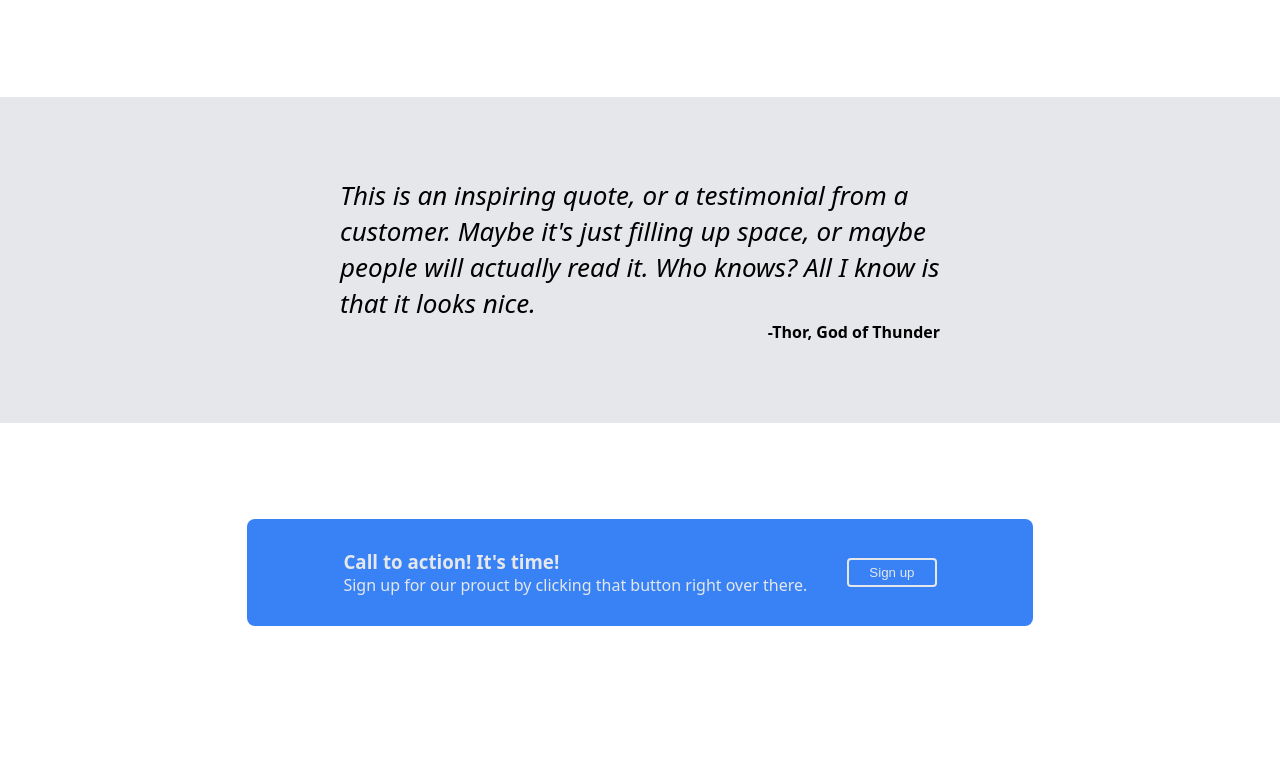
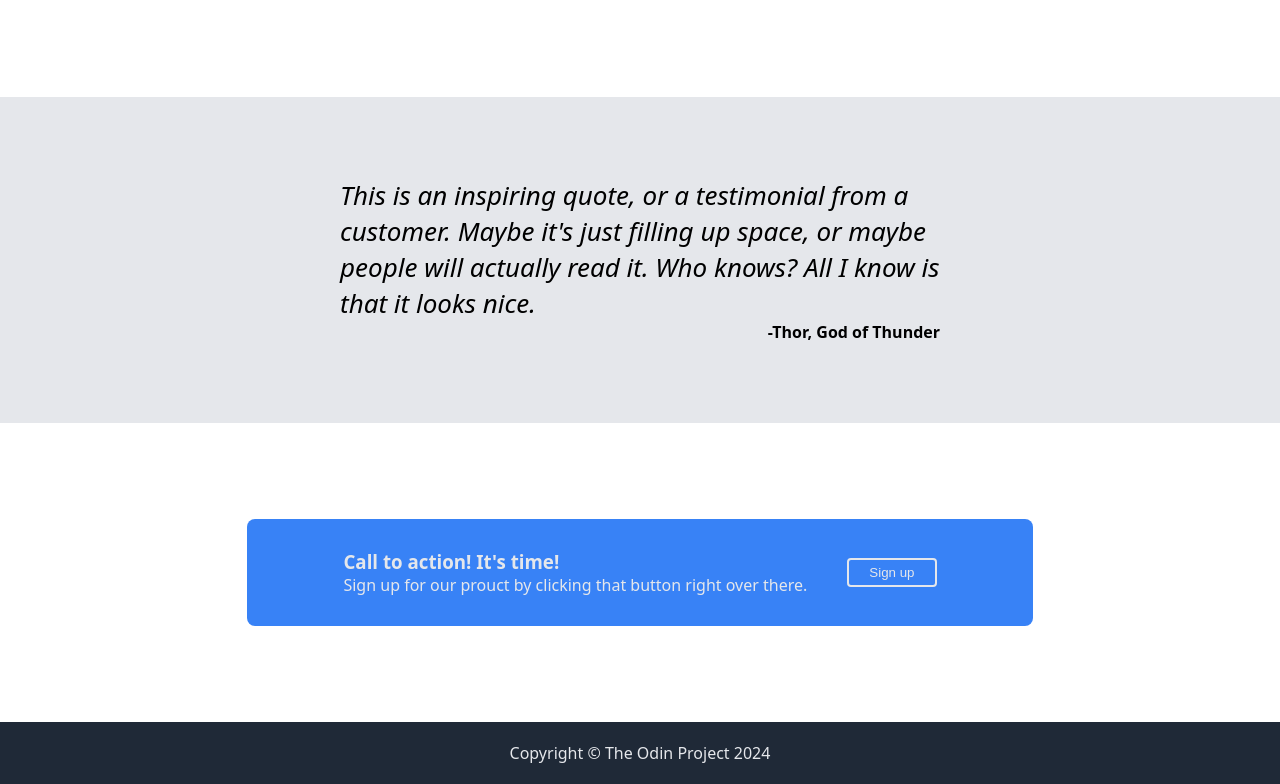
Before and after one commit to muhibprogg/odin-landing-page, a plain HTML site: page index.html in a window 1280 px wide. Shown: the part 779-1563 px from the top of the page. Before the commit the page ends 1501 px from the top, so only its background shows below. Drawn offline with Linux system fonts and the light colour scheme.

Commit message:
Style footer section

```diff
--- a/index.html
+++ b/index.html
@@ -81,5 +81,8 @@
         </div>
       </div>
     </section>
+    <footer class="footer">
+      <p>Copyright &copy; The Odin Project 2024</p>
+    </footer>
   </body>
 </html>
--- a/styles.css
+++ b/styles.css
@@ -166,3 +166,10 @@ body {
   border: 2px solid #e5e7eb;
   border-radius: 0.3em;
 }
+
+.footer {
+  padding: 20px 96px;
+  text-align: center;
+  background-color: #1f2937;
+  color: #e5e7eb;
+}
```
